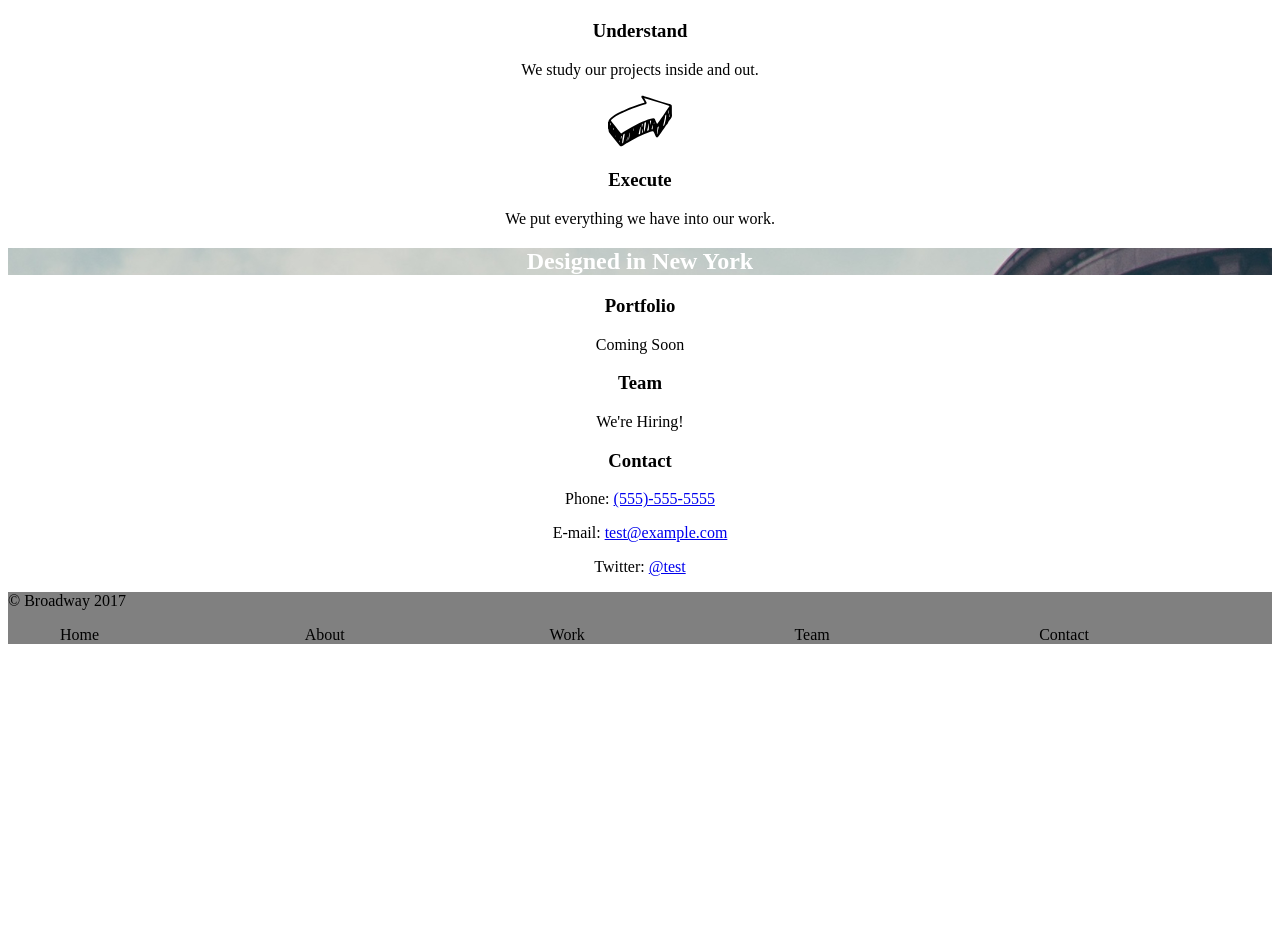
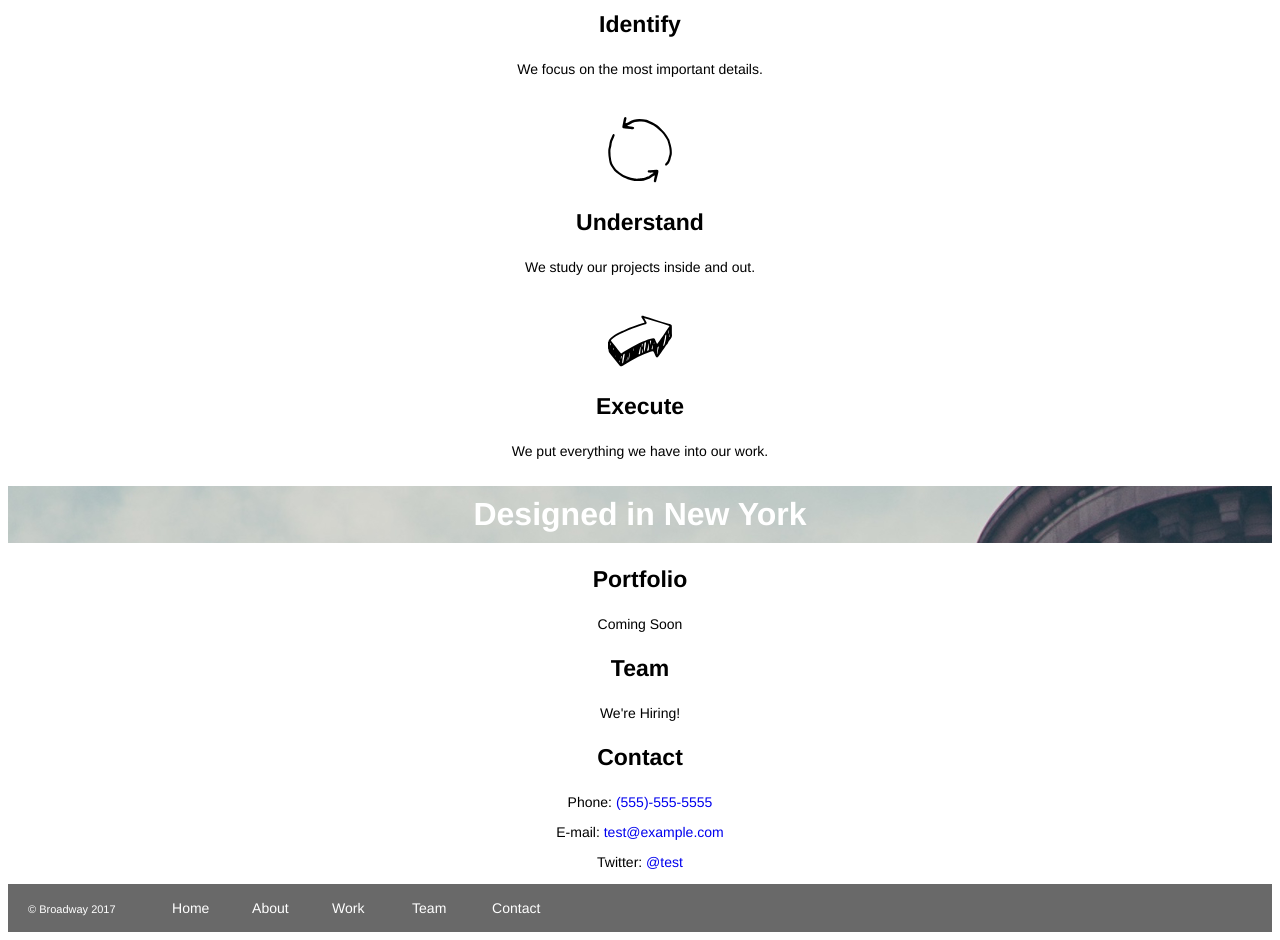
Before and after one commit to hcornish/broadway, a plain HTML site: page index.html in a window 1280 px wide. Shown: the part 366-1306 px from the top of the page. Before the commit the page ends 1026 px from the top, so only its background shows below. Drawn offline with Linux system fonts and the light colour scheme.

Commit message:
finish site

```diff
--- a/index.html
+++ b/index.html
@@ -15,11 +15,11 @@
 
         <nav>
         <ul>
-            <li>Home</li>
-            <li>Process</li>
-            <li>Work</li>
-            <li>Team</li>
-            <li>Contact</li>
+            <li><a href="">Home</a></li>
+            <li><a href="">Process</a></li>
+            <li><a href="">Work</a></li>
+            <li><a href="">Team</a></li>
+            <li><a href="">Contact</a></li>
         </ul>
         </nav>
         </header>
@@ -28,17 +28,23 @@
         <div class="primary">
             <h2>Our Process</h2>
 
+            <div class="r1">
                 <p><img src="resources/images/identify.svg" alt="identify" /></p>
                 <h3>Identify</h3>
                 <p>We focus on the most important details.</p>
+            </div>
 
+            <div class="r2">
                 <p><img src="resources/images/understand.svg" alt="understand" /></p>
                 <h3>Understand</h3>
                 <p>We study our projects inside and out.</p>
+            </div>
 
+            <div class="r3">
                 <p><img src="resources/images/execute.svg" alt="execute" /></p>
                 <h3>Execute</h3>
                 <p>We put everything we have into our work.</p>
+            </div>
         </div>
 
         <div class="secondary"><h2>Designed in New York</h2></div>
@@ -58,14 +64,16 @@
 
         <!-- Begin footer -->
         <footer>
-            <p>&copy; Broadway 2017</p>
+            <div class="copy">&copy; Broadway 2017</div>
+            <div class="subnav">
                 <ul>
-                <li>Home</li>
-                <li>About</li>
-                <li>Work</li>
-                <li>Team</li>
-                <li>Contact</li>
+                    <li><a href="">Home</a></li>
+                    <li><a href="">About</a></li>
+                    <li><a href="">Work</a></li>
+                    <li><a href="">Team</a></li>
+                    <li><a href="">Contact</a></li>
                 </ul>
+            </div>
         </footer>
 
     </body>
--- a/resources/css/style.css
+++ b/resources/css/style.css
@@ -1,47 +1,50 @@
 /* ########## Main styles */
-body {
-
-}
-
 h1, h2, h3 {
-	font-weight:bold;
+	font-family: Helvetica, sans-serif;
+	font-weight: bold;
 }
 
 h1 {
+	font-size: 70px;
+	color: white;
+	margin-top: 0;
+	padding-top: 15px;
 
 }
 
 h2 {
+	font-size: 32px;
+	margin-bottom: 10px;
 
 }
 
 h3 {
-
-}
-
-h4 {
-
-}
-
-h5 {
-
-}
-
-h6 {
-
+	font-size: 23px;
 }
 
 p {
+	font-family: Helvetica, sans-serif;
+	font-size: 14px;
+	margin-top: 0;
+}
 
+ul a {
+	color: white;
 }
 
 a {
+	text-decoration: none;
+}
 
+a:hover {
+	text-decoration: underline;
+	cursor: pointer;
 }
 
 nav {
 	margin: 0 auto;
 	width: 500px;
+	padding: 20px 0;
 }
 
 ul {
@@ -50,21 +53,58 @@ ul {
   	flex-direction: row;
   	flex-wrap: wrap;
 }
+
 ul li {
 	flex: 1;
   	padding: 0 12px;
+  	font-family: Helvetica, sans-serif;
+  	font-size: 18px;
+  	color: white;
   }
+
 header {
+	background-image: url("../images/the-flatiron-building.png");
 	text-align: center;
 }
-footer {
-	background: gray;
-	text-align: left;
+
+.primary {
+	text-align: center;
 }
-.primary {text-align: center;}
+
 .secondary {
 	background-image: url("../images/the-flatiron-building.png");
     text-align: center;
     color: white;
 }
-.secondary h2 {text-align: center;}
+.secondary h2 {
+	text-align: center;
+	padding: 10px 0;
+}
+
+.r2 {margin: 40px 0;}
+
+footer {
+	font-family: Helvetica, sans-serif;
+	background-color: dimgray;
+	text-align: left;
+	color: white;
+}
+
+.subnav {
+	display: inline-block;
+}
+
+.copy {
+	font-size: 11px;
+	display: inline-block;
+	padding-left: 20px;
+}
+
+footer ul {
+	width: 400px;
+}
+
+footer ul li {
+	flex: 1;
+	font-size: 14px;
+}
```
Lines whose indentation alone changed are shown as unchanged.
